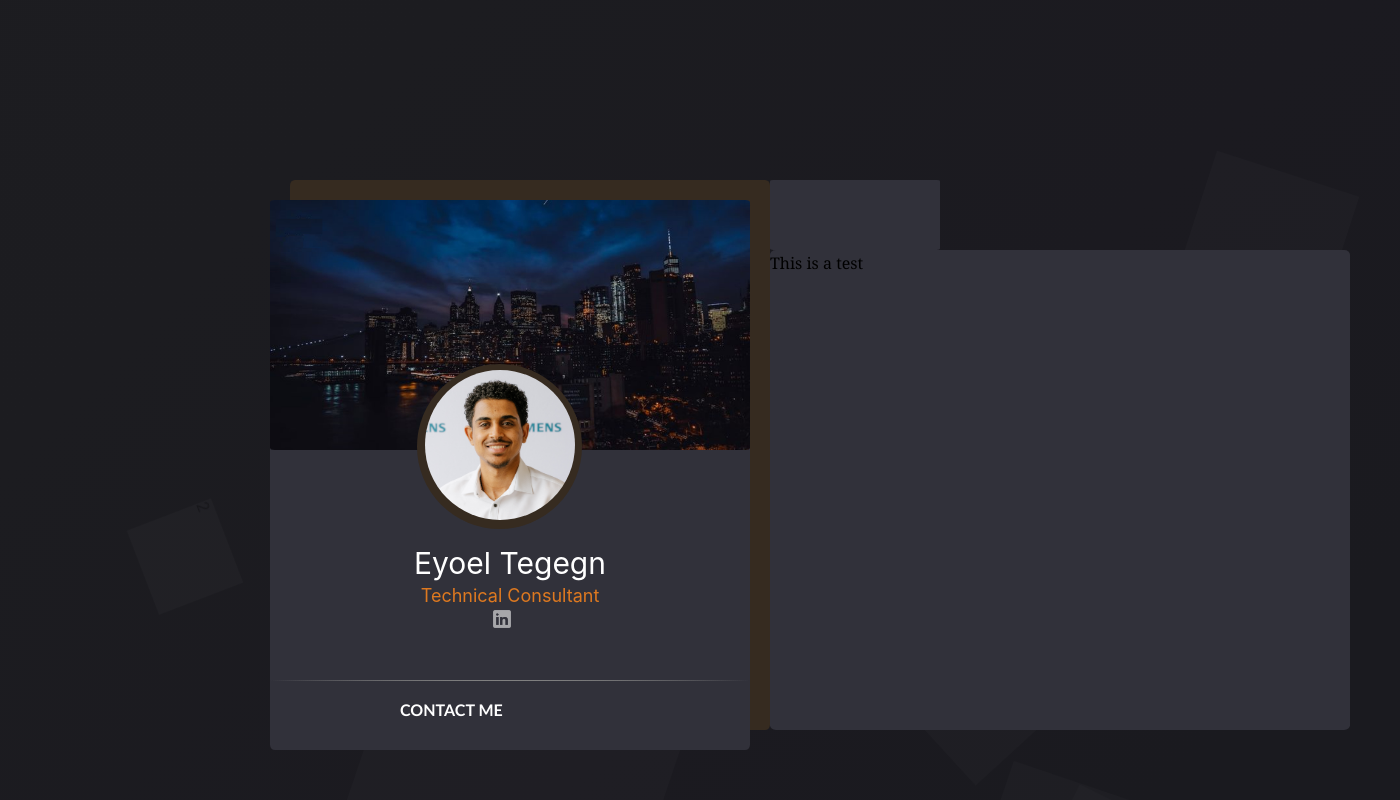
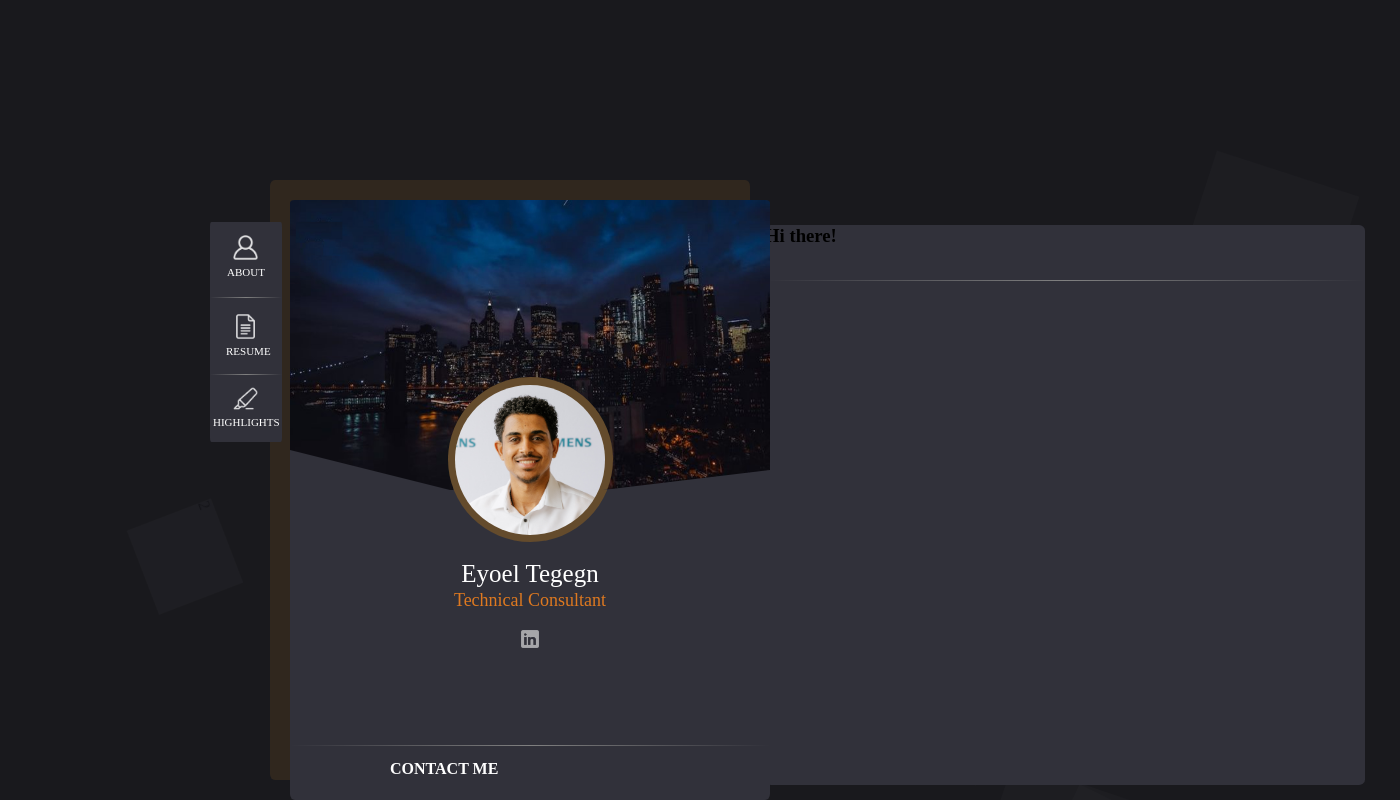
Before and after one commit to EyoelTegegn/EyoelTegegn.github.io, a PHP site: page / in a window 1400 px wide. Run offline with PHP 8.4, Linux system fonts and the light colour scheme.

Commit message:
Add files via upload

```diff
--- a/index.html
+++ b/index.html
@@ -3,19 +3,80 @@
 
 <head>
   <meta charset="UTF-8">
+  <meta name="viewport" content="width=device-width, initial-scale=1.0">
+  <meta http-equiv="X-UA-Compatible" content="ie=edge">
+  <script src="script.js" defer></script>
+  <link rel="stylesheet" href="style.css">
   <title>Eyoel Tegegn</title>
-  <link rel="stylesheet" href="style.css">
 </head>
 
-<body>
+<body style="background-color:#19191D;">
+
   <div id="parent">
-  <div class="background0"
+
+  <div class="background1"></div>
+
+  <div class="background2">
+     <img class="cover-image" src="./images/melb.jpg">
+     <img class="bio" src="./images/eyoel.jpg">
+     <div class="bio-border"></div>
+     <div class="triangle1"></div>
+     <div class="triangle2"></div>
+     <p class="name">Eyoel Tegegn</p>
+     <p class="title">Technical Consultant</p>
+     <hr class="horizontal" style="width:480px;position: absolute; top:545px; left:0px;">
+     <a class="contact" href = "mailto:eyoealg@gmail.com"><b>CONTACT ME</b></a>
+     <a class="linkedin" href="https://www.linkedin.com/in/eyoel-tegegn-41a96243/" target="_blank">
+        <img class="front" src="./images/linkedin.jpg" style="width:18px;height:18px;">
+        <img class="back" src="./images/linkedin1.jpg" style="width:18px;height:18px;"></a>
   </div>
 
-  <div class="context">
-     <h1></h1>
+  <div class="tabx">
+    <ul class="tabs">
+     <li data-tab-target="#about" class="active tab">
+       <img class="front" src="./images/about.jpg" style="width:25px;height:25px;position: absolute; top:13px;left:23px;">
+       <img class="back" src="./images/about1.jpg" style="width:25px;height:25px;position: absolute; top:13px;left:23px;">
+       <p class="nav" style="position: absolute; top:44px; left:17px;">ABOUT</p>
+       <p class="nav-back" style="position: absolute; top:44px; left:17px;">ABOUT</p>
+       <hr class="horizontal" style="width:72px;position: absolute; top:75px; left:0px;">
+     </li>
+     <li data-tab-target="#resume" class="tab">
+       <img class="front" src="./images/resume.jpg" style="width:25px;height:25px;position: absolute; top:92px;left:23px;">
+       <img class="back" src="./images/resume1.jpg" style="width:25px;height:25px;position: absolute; top:92px;left:23px;">
+       <p class="nav" style="position: absolute; top:123px; left:16px;">RESUME</p>
+       <hr class="horizontal" style="width:72px;position: absolute; top:152px; left:0px;">
+     </li>
+     <li data-tab-target="#highlights" class="tab">
+       <img class="front" src="./images/highlights.jpg" style="width:25px;height:25px;position: absolute; top:164px;left:23px;">
+       <img class="back" src="./images/highlights1.jpg" style="width:25px;height:25px;position: absolute; top:164px;left:23px;">
+       <p class="nav" style="position: absolute; top:194px; left:3px;;">HIGHLIGHTS</p>
+     </li>
+    </ul>
+ </div>
+
+  <div class="content">
+
+  <div class="tab-content">
+       <div id="about" data-tab-content class="active">
+       <hr class="horizontal" style="width:600px;position: absolute; top:55px; left:0px;">
+       <h3> Hi there! <h3></div>
+
+       <div id="resume" data-tab-content>
+       <hr class="horizontal" style="width:600px;position: absolute; top:55px; left:0px;">
+       <h3> RESUME <h3></div>
+
+       <div id="highlights" data-tab-content>
+       <hr class="horizontal" style="width:600px;position: absolute; top:55px; left:0px;">
+       <h3> Highlights <h3>
+       </div>
   </div>
 
+  </div>
+
+
+
+
+  </div>
   <div class="area" >
      <ul class="circles">
      <li></li>
@@ -31,63 +92,7 @@
      </ul>
   </div >
 
-  <div class="background1">
-  </div>
 
-  <div class="background2">
-  </div>
-
-  <div class="background3">
-  <img src="./images/melb.jpg" style="width:480px;height:250px;border-radius:1%;">
-  </div>
-
-  <div class="line">
-  <hr>
-  </div>
-
-  <div class="line">
-  <hr>
-  </div>
-
-
-  <div class="contact">
-  <a href = "mailto:eyoealg@gmail.com" style="text-decoration:none;color:#fff;cursor:pointer;">
-  <b>CONTACT ME</b>
-  </a>
-  </div>
-
-
-
-  <div class="bio">
-  <img src="./images/eyoel.jpg" style="width:150px;height:150px;border-radius:50%">
-  </div>
-
-  <div class="bio-text">
-  <p>Eyoel Tegegn<p>
-  </div>
-
-  <div class="orangetext">
-  <p>Technical Consultant</p>
-  </div>
-
-  <div class="bio-border">
-  </div>
-
-  <div class="links">
-  <a href="https://www.linkedin.com/in/eyoel-tegegn-41a96243/" target="_blank"><img class="front" src="./images/linkedin.jpg" style="width:18px;height:18px;border-radius:1%;">
-  <img class="back" src="./images/linkedin1.jpg" style="width:18px;height:18px;border-radius:1%;"> </a>
-  </div>
-
-  <div class="tab">
-  </div>
-
-  <div class="wave"></div>
-  <div class="wave"></div>
-  <div class="wave"></div>
-
-<div class="content"
- style="height:480px;width:580px;border:0px solid #ccc;font:16px/26px Georgia, Garamond, Serif;overflow:auto;"> This is a test
-</div>
 
 </div>
 
--- /dev/null
+++ b/script.js
@@ -0,0 +1,16 @@
+const tabs = document.querySelectorAll('[data-tab-target]')
+const tabContents = document.querySelectorAll('[data-tab-content]')
+
+tabs.forEach(tab => {
+ tab.addEventListener('click',() => {
+   const target = document.querySelector(tab.dataset.tabTarget)
+   tabContents.forEach(tabContent => {
+     tabContent.classList.remove ('active')
+     })
+   tabs.forEach(tab => {
+     tab.classList.remove ('active')
+     })
+   tab.classList.add('active')
+   target.classList.add('active')
+  })
+})
--- a/style.css
+++ b/style.css
@@ -1,37 +1,62 @@
 *{margin: 0px; padding: 0px;}
 
-.background0 {
-    margin: auto;
-    font-family: -apple-system, BlinkMacSystemFont, sans-serif;
-    overflow: auto;
-    background: linear-gradient(315deg, rgba(26,26,31,1) 3%,rgba(27,26,32,1) 10%,rgba(28,28,32,1) 20%,
-    rgba(29,29,33,1) 40%,rgba(30,30,34,1) 50%, rgba(31,31,35,1) 60%, rgba(32,32,36,1) 70%,
-    rgba(33,33,37,1) 80%, rgba(34,35,38,1) 90%, rgba(35,37,42,1) 99%);
-    animation: gradient 15s ease infinite;
-    background-size: 400% 400%;
-    background-attachment: fixed;
-}
+#parent{position:relative}
+
+.background1{background:#362B20;width: 480px; height: 600px;
+ position: absolute;top: 180px; left:270px;border-radius:1%;z-index:19;opacity:0.8}
+
+.background2{background:#31313A;width: 480px; height: 600px;
+ position: absolute;top: 200px; left:290px;border-radius:1%;opacity:1;z-index:20}
+
+.cover-image{width:480px;height:290px;border-radius:1%;}
+
+.bio{width:150px;height:150px;border-radius:50%;
+position: absolute; top: 185px; left: 165px;z-index:22}
+
+.bio-border{background:#644B2C;width:165px;height:165px;
+position: absolute;top: 177px; left:158px;border-radius:50%;}
+
+.triangle1 {border-left: 160px solid rgba(49,49,58,1);
+    border-top:40px solid transparent;height: 0px;width: 0px;
+    Position: absolute; left: 0px; top: 250px;z-index:22;}
+
+.triangle2 {border-right: 167px solid rgba(49,49,58,1);
+    border-top:20px solid transparent;height: 0px;width: 0px;
+    Position: absolute; right: 0px; top: 270px;z-index:22;}
+
+.name{color: #ffffff; font-size:25px;text-align: center;position: absolute; top:360px; width:100%;}
+.title {color: #DE7920; font-size:18px;text-align: center;position: absolute; top:390px; width:100%;}
+.nav {color: #ffffff; font-size:11px;text-align: center;}
+.nav-back {color: #DE7920; font-size:11px;text-align: center;opacity:0;transition: all 0.1s ease;}
+.nav-back:hover{opacity:1;cursor: pointer;}
+
+.linkedin{border-radius:1%;position: absolute; left:231px; top:430px;}
+.back {position: absolute; left:0; top:0;opacity:0;transition: all 0.1s ease;}
+.back:hover{opacity:1;cursor: pointer;}
+
+.horizontal {height: 1px; border: none; z-index:18;
+    background: -webkit-gradient(linear, 0 0, 100% 0, from(transparent), to(transparent), color-stop(50%, grey));}
+
+.contact {text-decoration:none;color:#fff;cursor:pointer;position: absolute; top:560px; left:100px;}
+
+.content {position: absolute; left:765px; top:225px;z-index:19;border-radius:1%;
+ background:#31313A;opacity:1;height:560px;width:600px;}
 
 
-@keyframes gradient {
-    0% {
-        background-position: 50% 50%;
-    }
-    50% {
-        background-position: 100% 100%;
-    }
-    100% {
-        background-position: 50% 50%;
-    }
-}
+.tabx{background:#31313A;width: 72px; height: 220px;
+ position: absolute;top: 222px; left:210px;z-index:16;border-radius:2%;z-index:21;}
+
+
+[data-tab-content] {display:none;}
+.active[data-tab-content] {display: block;}
+.tabs{display: flex;list-style-type: none;margin: 0;padding:20;border-bottom: 0px solid black;}
+.tab {cursor: pointer;padding: 15px;}
 
 
 
-.context {width: 100%;position: absolute;top:50vh;}
 
-.context h1{text-align: center;color: #fff;font-size: 50px;}
 
-.context h2{width: 300px;height: 800px;background: #362B20}
+
 
 
 .area{background: #1A1A1F;width: 0%;height:100vh;z-index:9;}
@@ -106,55 +131,6 @@
     animation-delay: 0s;
     animation-duration: 11s;}
 
-#parent{position:relative}
-
-.background1{background:#362B20;width: 480px; height: 550px;
- position: absolute;top: 180px; left:290px;z-index:10;border-radius:1%;z-index:10;}
-
-.background2{background:#31313A;width: 480px; height: 550px;
- position: absolute;top: 200px; left:270px;z-index:11;border-radius:1%;z-index:11;}
-
-.background3{position: absolute;top: 200px; left:270px;z-index:12;z-index:12;}
-
-.line {z-index:16;}
-
-.bio{position: absolute;top: 370px; left:425px;z-index:14;}
-
-.bio-border{background:#362B20;width:165px;height:165px;
-position: absolute;top: 364px; left:417px;z-index:13;border-radius:50%;z-index:12;}
-
-.bio-text{text-align: center;color: #fff;width:480px;height:40px;
-position: absolute; top:545px; left:270px; font-size: 30px;z-index:15;}
-
-.orangetext{text-align: center;color: #DE7920;width:480px;height:40px;
-position: absolute; top:585px; left:270px; font-size: 18px;z-index:15;}
-
-.tab{background:#31313A;width: 170px; height: 70px;
- position: absolute;top: 180px; left:770px;z-index:16;border-radius:2%}
-
-.links {position: absolute; left:493px; top:610px; width:20px; height:20px;z-index:16;}
-.links img{width:100%; height:100%;z-index:16;transition: opacity 1s ease-in-out;z-index:17;}
-.back {position: absolute; left:0; top:0;opacity:0;transition: all 0.1s ease;}
-.back:hover{opacity:1;cursor: pointer;}
-
-hr {
-    height: 1px;
-    border: none;
-    width: 480px;
-    position: absolute; top:680px; left:270px; z-index:18;
-    background: -webkit-gradient(linear, 0 0, 100% 0, from(transparent), to(transparent), color-stop(50%, grey));
-}
-
-.contact {position: absolute; top:700px; left:400px; color: #fff;font-size: 16px;font-family: Calibri, sans-serif;z-index:18;}
-
-
-.content {position: absolute; left:770px; top:250px;z-index:16;border-radius:1%;background:#31313A;z-index:11;}
-
-
-
-
-
-
 @keyframes animate {
 
     0%{
@@ -165,6 +141,4 @@ hr {
     100%{
         transform: translateY(-1300px) rotate(180deg);
         opacity: 0.2;
-        border-radius: 0%;}
-
-}
+        border-radius: 0%;}}
```
Also changed, not shown: images/about.jpg (added), images/about1.jpg (added), images/highlights.jpg (added), images/highlights1.jpg (added), images/resume.jpg (added), images/resume1.jpg (added).
